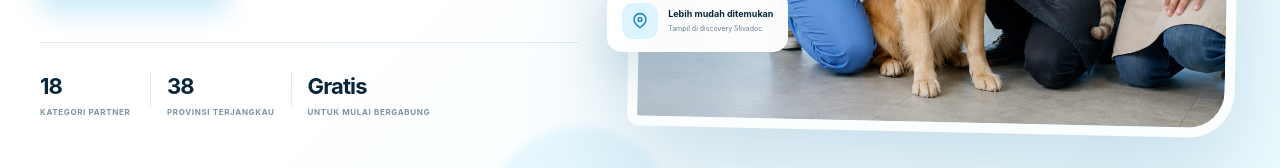
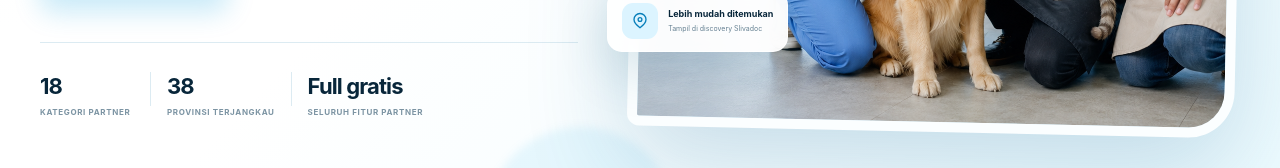
Before and after one commit to S-V2/slivadoc-partners, a Next.js app: page / in a window 1280 px wide. Shown: the part 591-759 px from the top of the page. Built offline with nearby package versions, Linux system fonts and the light colour scheme.

Commit message:
Make every Slivadoc partner full-free (#4)

```diff
--- a/app/partner-portal.tsx
+++ b/app/partner-portal.tsx
@@ -197,7 +197,7 @@ export default function PartnerPortal() {
           <div className="hero-proof">
             <span><b>18</b><small>Kategori partner</small></span>
             <span><b>38</b><small>Provinsi terjangkau</small></span>
-            <span><b>Gratis</b><small>Untuk mulai bergabung</small></span>
+            <span><b>Full gratis</b><small>Seluruh fitur partner</small></span>
           </div>
         </div>
         <div className="hero-visual" aria-label="Kolaborasi partner pet care Slivadoc">
@@ -269,7 +269,7 @@ export default function PartnerPortal() {
           <div className="aside-checklist">
             <span><i>✓</i><b>Semua data tersimpan aman</b><small>Hanya digunakan untuk proses partnership.</small></span>
             <span><i>✓</i><b>Review langsung oleh Operations</b><small>Status masuk ke antrean dashboard Slivadoc.</small></span>
-            <span><i>✓</i><b>Tidak ada biaya pendaftaran</b><small>Anda dapat memulai tanpa biaya langganan dasar.</small></span>
+            <span><i>✓</i><b>Seluruh akses partner full gratis</b><small>Tanpa biaya pendaftaran, onboarding, fitur, atau langganan.</small></span>
           </div>
           <div className="aside-support"><Icon name="chat" /><span><small>Butuh bantuan?</small><b>support@slivadoc.com</b></span></div>
         </div>
@@ -350,7 +350,7 @@ export default function PartnerPortal() {
         <div className="section-heading compact"><span className="section-label">Pertanyaan umum</span><h2>Sebelum Anda <em>bergabung.</em></h2></div>
         <div className="faq-list">
           {[
-            ["Apakah mendaftar sebagai partner Slivadoc berbayar?", "Tidak. Pendaftaran dan akses dasar untuk memulai gratis. Kebutuhan kolaborasi khusus akan dibicarakan secara transparan saat onboarding."],
+            ["Apakah mendaftar sebagai partner Slivadoc berbayar?", "Tidak. Semua partner terdaftar mendapatkan akses full gratis: pendaftaran, onboarding, seluruh fitur, dan kolaborasi tanpa biaya langganan."],
             ["Siapa saja yang dapat mendaftar?", "Seluruh penyedia layanan, profesional, organisasi, brand, venue, instansi, dan pendukung ekosistem pet care dapat mendaftar. Pet owner menggunakan aplikasi khusus Pet Owner."],
             ["Apa yang terjadi setelah formulir dikirim?", "Data masuk langsung ke dashboard Operations Slivadoc untuk diperiksa. Tim dapat memulai review, meminta informasi tambahan, menyetujui, atau menolak pengajuan."],
             ["Apakah profil langsung tampil di Slivadoc?", "Tidak. Aktivasi dilakukan setelah verifikasi dan onboarding agar informasi layanan, standar, area, serta operasional partner tersusun dengan benar."],
```
Also changed, not shown: 1 other file (tests, documents, lock files or other folders).
